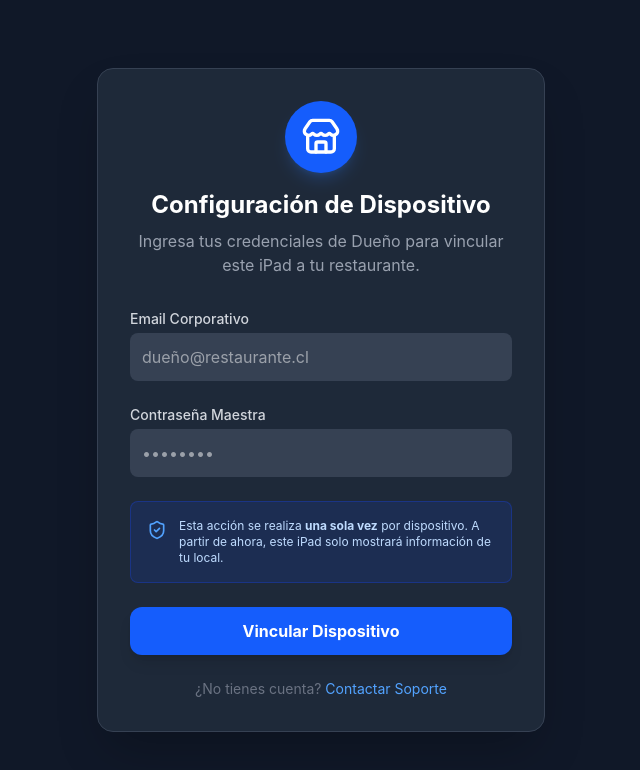
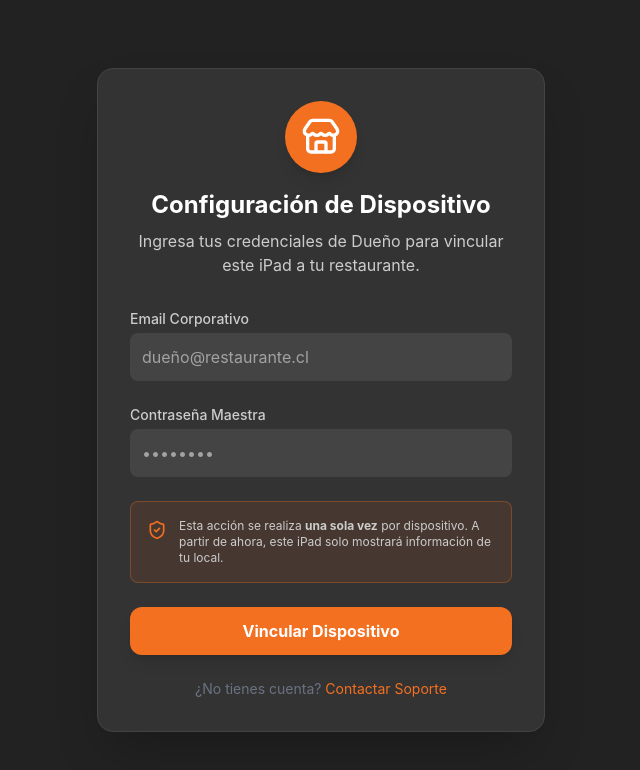
Before and after one commit to ArriendosPuertoVaras/kontigo-pos-system, a Next.js app: page /login/commerce in a window 1280 px wide. Shown: the top 770 px of the page, without its empty margins (319-959 px from the left). Built offline with nearby package versions, Linux system fonts and the light colour scheme.

Commit message:
fix: commerce login colors and syntax error

```diff
--- a/app/login/commerce/page.tsx
+++ b/app/login/commerce/page.tsx
@@ -75,23 +75,23 @@ export default function CommerceLoginPage() {
     };
 
     return (
-        <div className="min-h-screen flex items-center justify-center bg-gray-900 p-4">
-            <div className="bg-gray-800 p-8 rounded-2xl shadow-2xl w-full max-w-md border border-gray-700">
+        <div className="min-h-screen flex items-center justify-center bg-[var(--toast-charcoal-dark)] p-4">
+            <div className="bg-[var(--toast-charcoal)] p-8 rounded-2xl shadow-2xl w-full max-w-md border border-[var(--toast-charcoal-light)]">
                 <div className="flex flex-col items-center mb-8">
-                    <div className="bg-blue-600 p-4 rounded-full mb-4 shadow-lg shadow-blue-500/20">
+                    <div className="bg-[var(--toast-orange)] p-4 rounded-full mb-4 shadow-lg shadow-[var(--toast-orange)]/20">
                         <Store className="w-10 h-10 text-white" />
                     </div>
                     <h1 className="text-2xl font-bold text-white text-center">
                         Configuración de Dispositivo
                     </h1>
-                    <p className="text-gray-400 text-center mt-2">
+                    <p className="text-[var(--toast-text-gray)] text-center mt-2">
                         Ingresa tus credenciales de Dueño para vincular este iPad a tu restaurante.
                     </p>
                 </div>
 
                 <form onSubmit={handleLogin} className="space-y-6">
                     <div>
-                        <label className="block text-sm font-medium text-gray-300 mb-1">
+                        <label className="block text-sm font-medium text-[var(--toast-text-gray)] mb-1">
                             Email Corporativo
                         </label>
                         <input
@@ -99,13 +99,13 @@ export default function CommerceLoginPage() {
                             required
                             value={email}
                             onChange={(e) => setEmail(e.target.value)}
-                            className="w-full bg-gray-700 text-white border-gray-600 rounded-lg focus:ring-blue-500 focus:border-blue-500 p-3"
+                            className="w-full bg-[var(--toast-charcoal-light)] text-white border-transparent rounded-lg focus:ring-2 focus:ring-[var(--toast-orange)] p-3"
                             placeholder="dueño@restaurante.cl"
                         />
                     </div>
 
                     <div>
-                        <label className="block text-sm font-medium text-gray-300 mb-1">
+                        <label className="block text-sm font-medium text-[var(--toast-text-gray)] mb-1">
                             Contraseña Maestra
                         </label>
                         <input
@@ -113,14 +113,14 @@ export default function CommerceLoginPage() {
                             required
                             value={password}
                             onChange={(e) => setPassword(e.target.value)}
-                            className="w-full bg-gray-700 text-white border-gray-600 rounded-lg focus:ring-blue-500 focus:border-blue-500 p-3"
+                            className="w-full bg-[var(--toast-charcoal-light)] text-white border-transparent rounded-lg focus:ring-2 focus:ring-[var(--toast-orange)] p-3"
                             placeholder="••••••••"
                         />
                     </div>
 
-                    <div className="bg-blue-900/30 p-4 rounded-lg flex items-start gap-3 border border-blue-800/50">
-                        <ShieldCheck className="w-5 h-5 text-blue-400 shrink-0 mt-0.5" />
-                        <p className="text-xs text-blue-200">
+                    <div className="bg-[var(--toast-orange)]/10 p-4 rounded-lg flex items-start gap-3 border border-[var(--toast-orange)]/30">
+                        <ShieldCheck className="w-5 h-5 text-[var(--toast-orange)] shrink-0 mt-0.5" />
+                        <p className="text-xs text-[var(--toast-text-gray)]">
                             Esta acción se realiza <strong>una sola vez</strong> por dispositivo. A partir de ahora, este iPad solo mostrará información de tu local.
                         </p>
                     </div>
@@ -128,7 +128,7 @@ export default function CommerceLoginPage() {
                     <button
                         type="submit"
                         disabled={loading}
-                        className="w-full bg-blue-600 hover:bg-blue-500 text-white font-bold py-3 px-4 rounded-xl transition-all shadow-lg hover:shadow-blue-500/25 flex items-center justify-center gap-2"
+                        className="w-full bg-[var(--toast-orange)] hover:bg-[var(--toast-orange-hover)] text-white font-bold py-3 px-4 rounded-xl transition-all shadow-lg hover:shadow-[var(--toast-orange)]/25 flex items-center justify-center gap-2"
                     >
                         {loading ? (
                             <>
@@ -143,7 +143,7 @@ export default function CommerceLoginPage() {
 
                 <div className="mt-6 text-center">
                     <p className="text-sm text-gray-500">
-                        ¿No tienes cuenta? <a href="#" className="text-blue-400 hover:underline">Contactar Soporte</a>
+                        ¿No tienes cuenta? <a href="#" className="text-[var(--toast-orange)] hover:underline">Contactar Soporte</a>
                     </p>
                 </div>
             </div>
```
